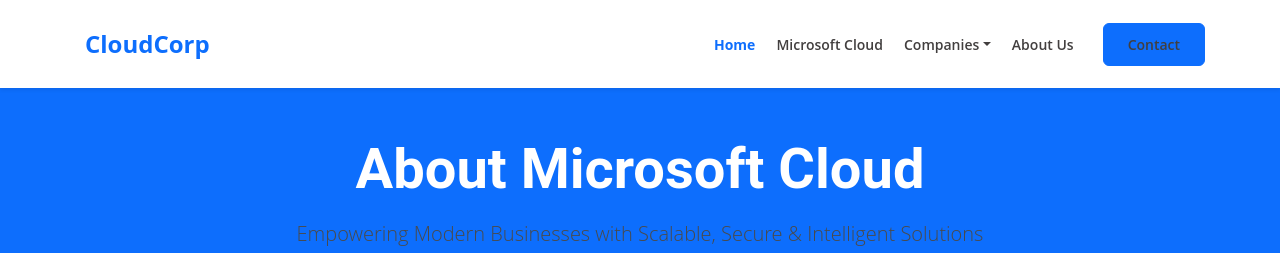
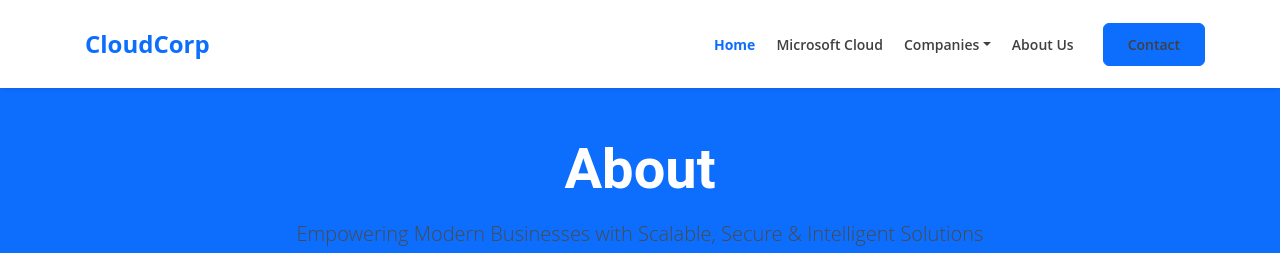
Before and after one commit to ialicejackson/demo, a Next.js app: page / in a window 1280 px wide. Shown: the top 253 px of the page. Built offline with nearby package versions, Linux system fonts and the light colour scheme.

Commit message:
searchccc

```diff
--- a/pages/index.js
+++ b/pages/index.js
@@ -5,18 +5,20 @@
     <>
       <Head>
         <title>
-          About Microsoft Cloud | Azure, Microsoft 365 & Dynamics 365
+          GetAdvisor
         </title>
 
         <meta
           name="description"
-          content="Discover how Microsoft Cloud helps businesses transform with Azure, Microsoft 365, Dynamics 365 and Power Platform."
+          content="Getadvisor is a directory guide, get travel info easily."
         />
 
         <link
           rel="canonical"
           href="https://www.yoursite.com/microsoft-cloud"
         />
+
+      <meta name="google-site-verification" content="zkM-tqQ3r13mNjdonXF80C_4pgcL4TecbjYP3aRW0y4" />
       </Head>
 
       <main>
@@ -25,7 +27,7 @@
         <section className="bg-primary text-white text-center py-5">
           <div className="container">
             <h1 className="display-4 fw-bold">
-              About Microsoft Cloud
+              About
             </h1>
             <p className="lead mt-3">
               Empowering Modern Businesses with Scalable, Secure & Intelligent Solutions
```
